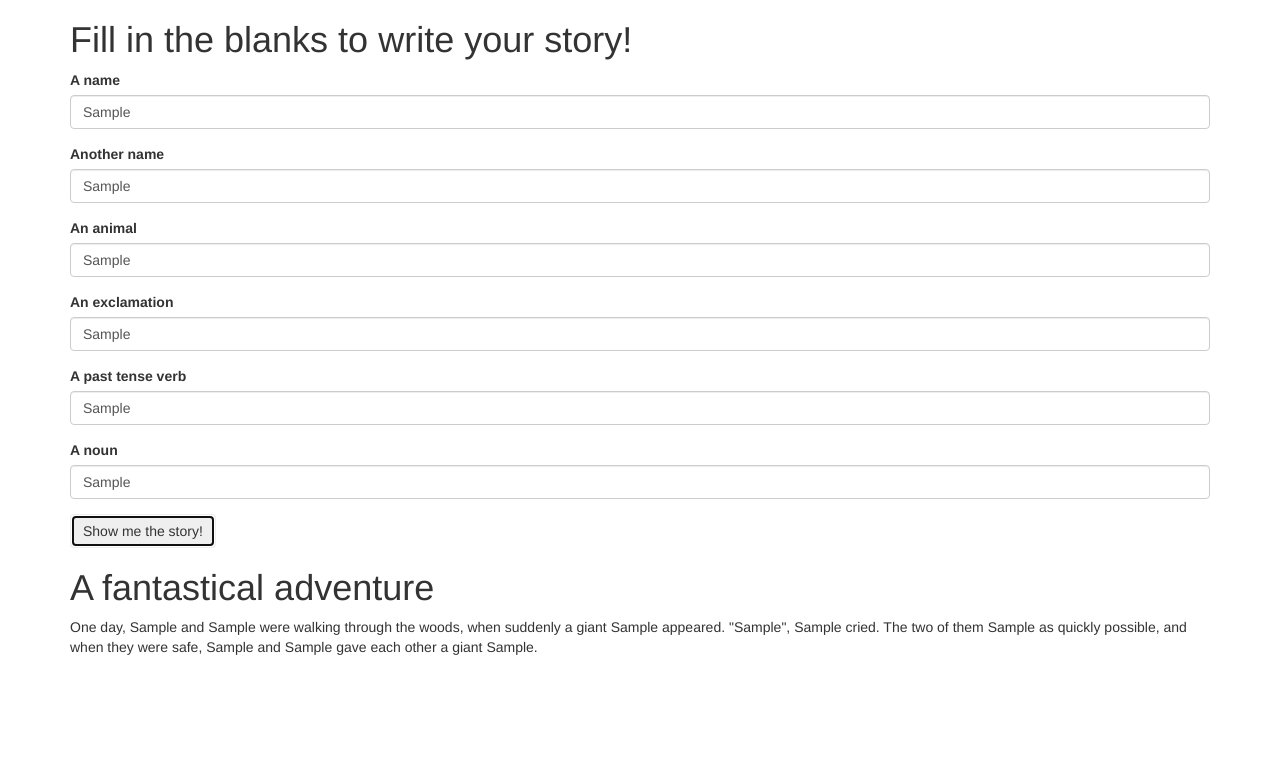
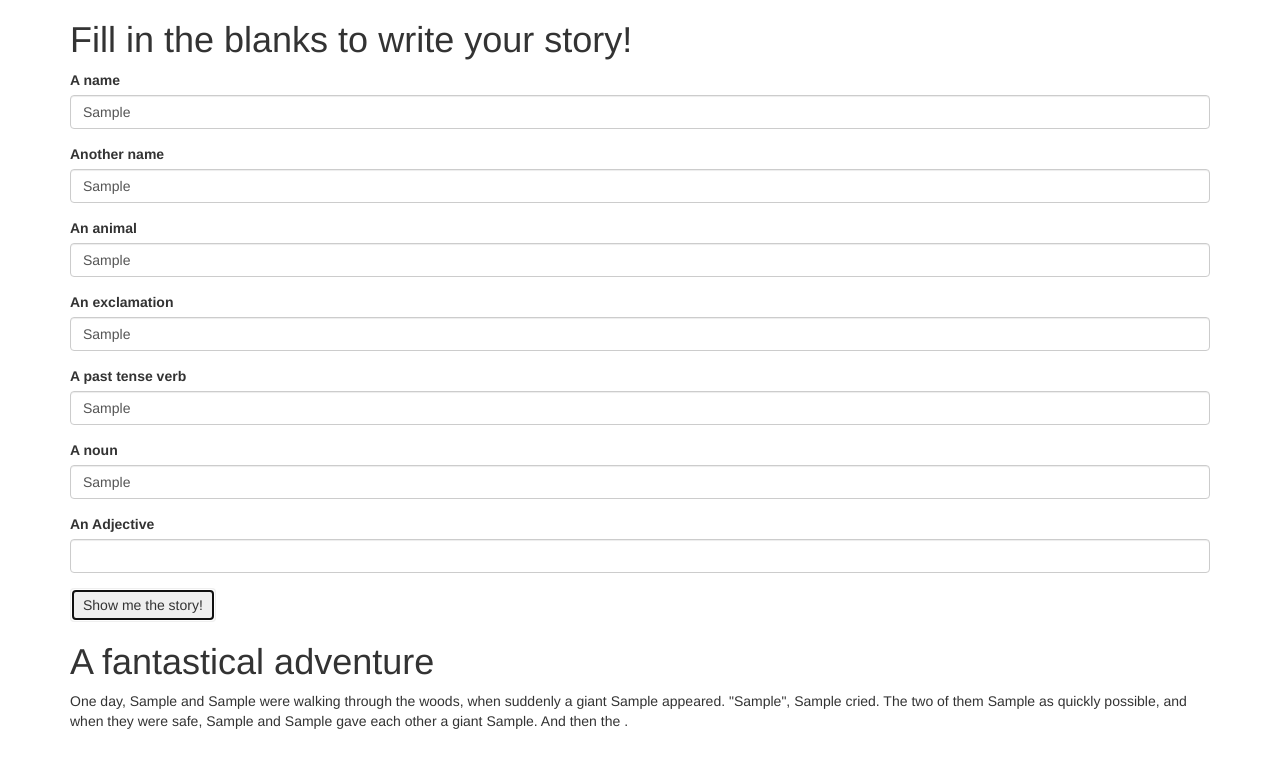
Before and after one commit to ryanmcalpin-epicodus/madder-libs, a plain HTML site: page index.html in a window 1280 px wide. Both pictures are taken after typing "Sample", "Sample", "Sample", "Sample", "Sample", "Sample" into the empty fields and a click on the button "Show me the story!". Drawn offline with nearby package versions, Linux system fonts and the light colour scheme.

Commit message:
Add adjective variable

```diff
--- a/index.html
+++ b/index.html
@@ -36,6 +36,10 @@
             <label for="noun">A noun</label>
             <input id="noun" class="form-control" type="text">
           </div>
+          <div class="form-group">
+            <label for="adjective">An Adjective</label>
+            <input id="adjective" class="form-control" type="text">
+          </div>
 
           <button type="submit" class="btn">Show me the story!</button>
         </form>
@@ -44,7 +48,7 @@
       <div id="story">
         <h1>A fantastical adventure</h1>
         <p>
-          One day, <span class="person1"></span> and <span class="person2"></span> were walking through the woods, when suddenly a giant <span class="animal"></span> appeared. "<span class="exclamation"></span>", <span class="person1"></span> cried. The two of them <span class="verb"></span> as quickly possible, and when they were safe, <span class="person1"></span> and <span class="person2"></span> gave each other a giant <span class="noun"></span>.
+          One day, <span class="person1"></span> and <span class="person2"></span> were walking through the woods, when suddenly a giant <span class="animal"></span> appeared. "<span class="exclamation"></span>", <span class="person1"></span> cried. The two of them <span class="verb"></span> as quickly possible, and when they were safe, <span class="person1"></span> and <span class="person2"></span> gave each other a giant <span class="noun"></span>. And then the <span class="adjective"></span>.
         </p>
       </div>
     </div>
--- a/js/scripts.js
+++ b/js/scripts.js
@@ -6,6 +6,8 @@ $(document).ready(function() {
     var exclamationInput = $("input#exclamation").val();
     var verbInput = $("input#verb").val();
     var nounInput = $("input#noun").val();
+    var adjectiveInput =
+    $("input#adjective").val();
 
     $(".person1").text(person1Input);
     $(".person2").text(person2Input);
@@ -13,6 +15,7 @@ $(document).ready(function() {
     $(".exclamation").text(exclamationInput);
     $(".verb").text(verbInput);
     $(".noun").text(nounInput);
+    $(".adjective").text(adjectiveInput);
 
     $("#story").show();
 
```
